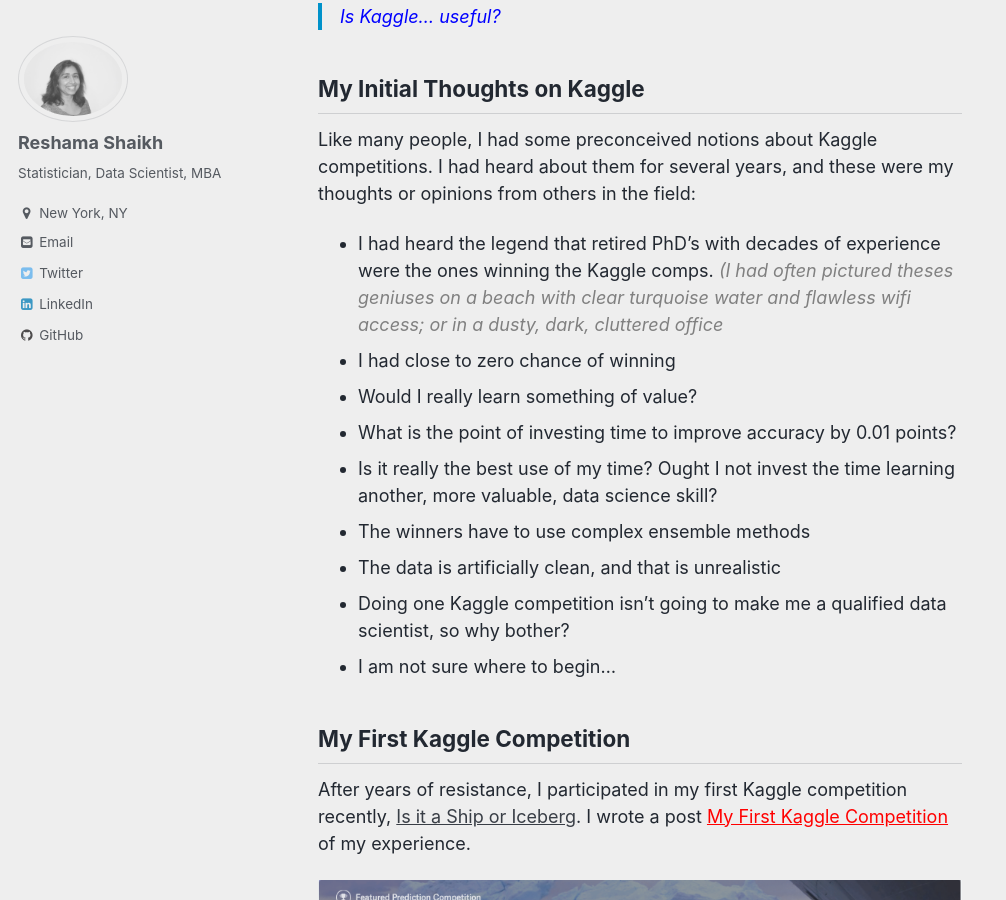
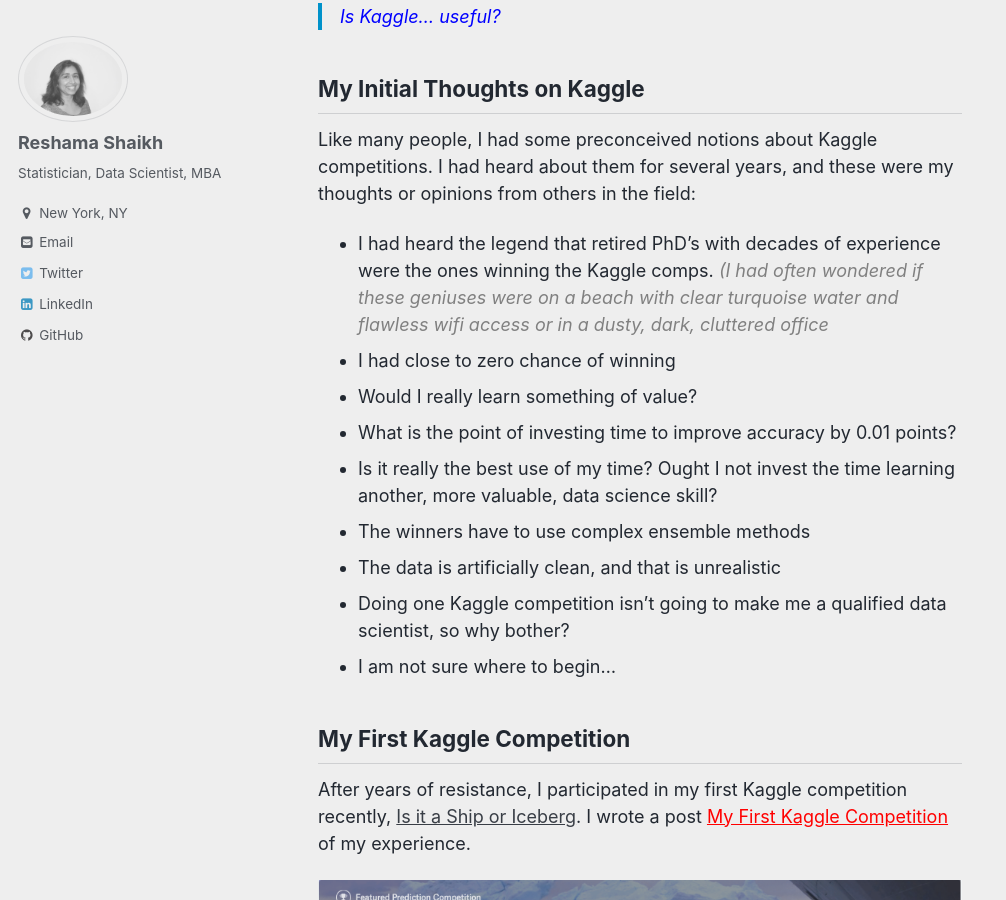
Before and after one commit to reshamas/reshamas.github.io, a Jekyll site: the page built from _posts/2018-04-19-to-kaggle-or-not.md, in a window 1280 px wide and 900 px high, scrolled down 586 px. Shown: the whole window, without its empty margins (0-1006 px from the left). Built offline with Jekyll 4.4.1, drawn with Linux system fonts in a browser that asks for light colours.

Commit message:
Update 2018-04-19-to-kaggle-or-not.md

```diff
--- a/_posts/2018-04-19-to-kaggle-or-not.md
+++ b/_posts/2018-04-19-to-kaggle-or-not.md
@@ -6,7 +6,7 @@
 
 ## My Initial Thoughts on Kaggle
 Like many people, I had some preconceived notions about Kaggle competitions.  I had heard about them for several years, and these were my thoughts or opinions from others in the field:
-- I had heard the legend that retired PhD’s with decades of experience were the ones winning the Kaggle comps.  <a   style="color:gray; font:italic"><i>(I had often pictured theses geniuses on a beach with clear turquoise water and flawless wifi access; or in a dusty, dark, cluttered office</i></a>
+- I had heard the legend that retired PhD’s with decades of experience were the ones winning the Kaggle comps.  <a   style="color:gray; font:italic"><i>(I had often wondered if these geniuses were on a beach with clear turquoise water and flawless wifi access or in a dusty, dark, cluttered office</i></a>
 - I had close to zero chance of winning
 - Would I really learn something of value?
 - What is the point of investing time to improve accuracy by 0.01 points?
```
